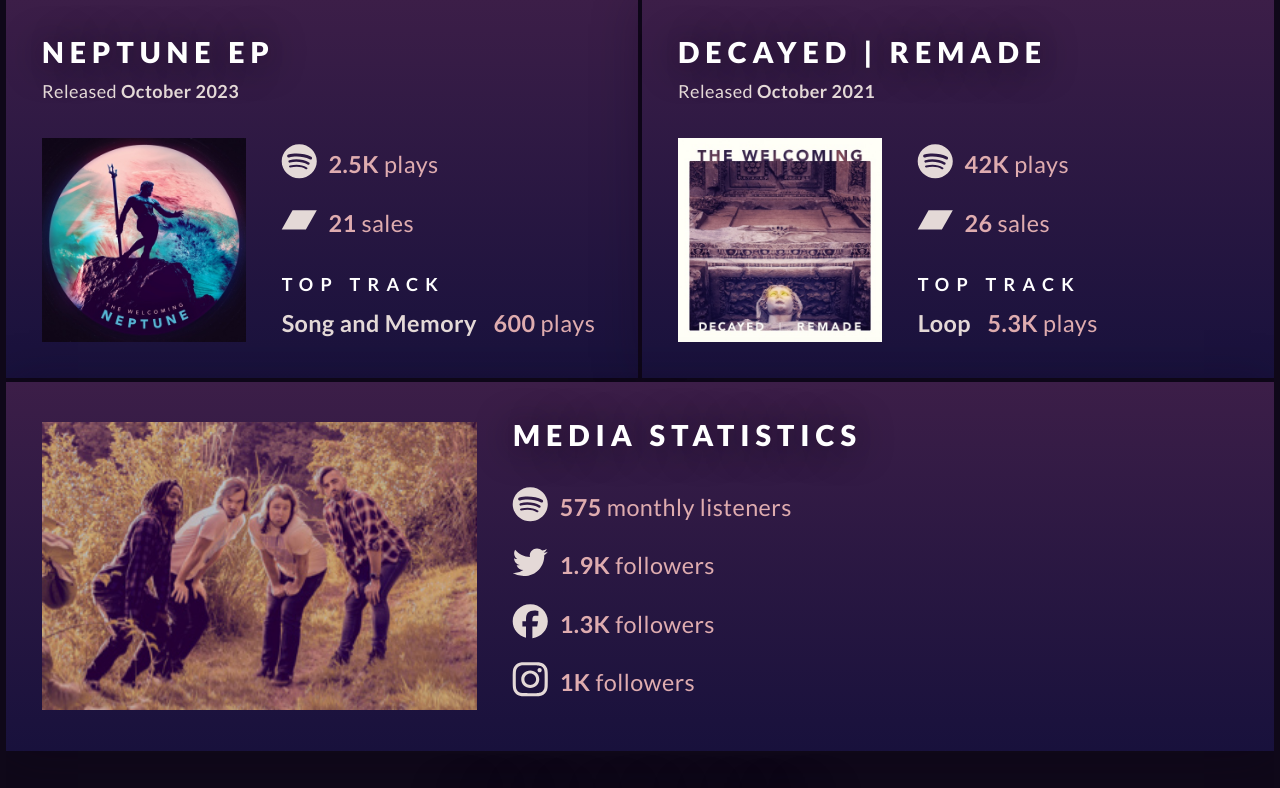
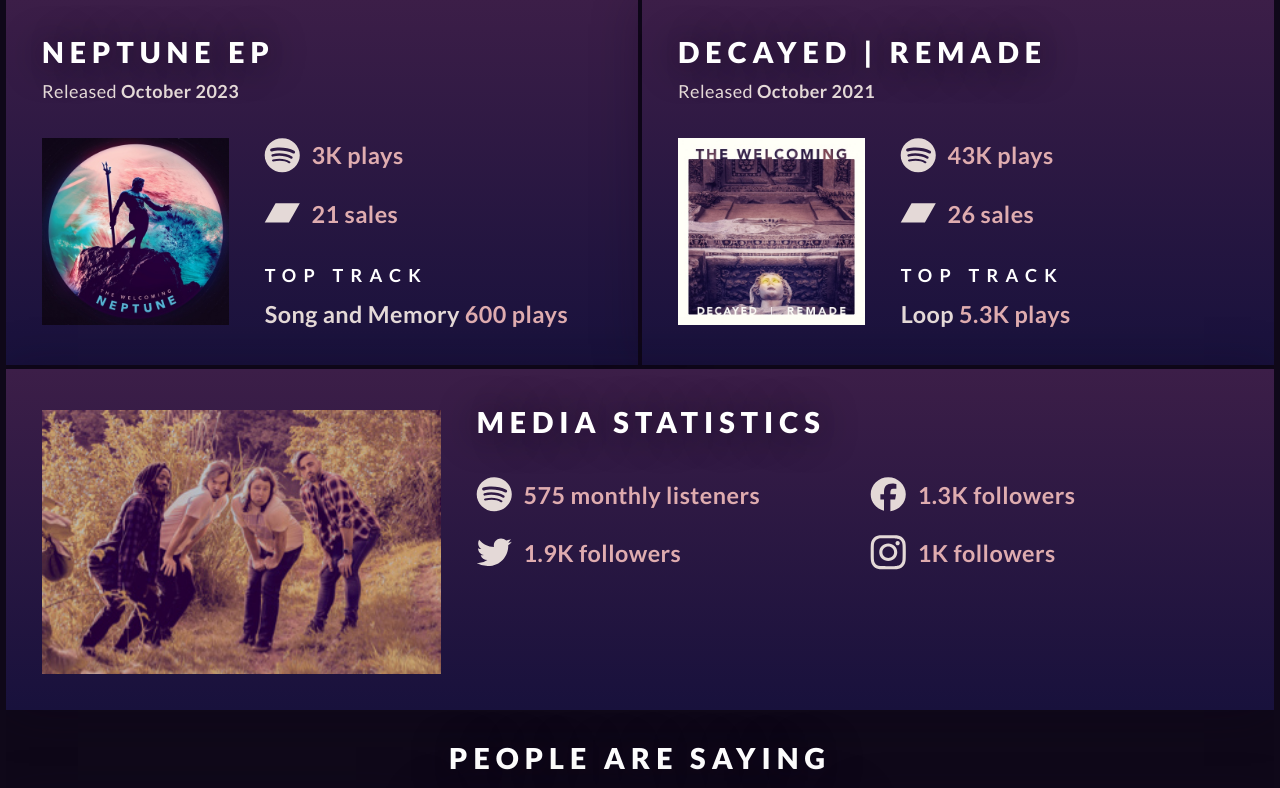
Before and after one commit to perpetualgrimace/v2.thewelcomingmusic.com, a Next.js app: page /epk in a window 1280 px wide. Shown: the part 760-1548 px from the top of the page. Built offline with nearby package versions, Linux system fonts and the light colour scheme.

Commit message:
finishes styling stat section

```diff
--- a/components/layout/components/Stat.jsx
+++ b/components/layout/components/Stat.jsx
@@ -17,8 +17,9 @@ export default function Stat(props) {
           {preValue} {HiddenColon()}
         </span>
       )}
-      <strong className="stat-value">{value} </strong>
-      <span className="stat-label"> {label}</span>
+      <strong className="stat-value">
+        {value} <span className="stat-label">{label}</span>
+      </strong>
       {clarificationText && (
         <span className="u-visually-hidden"> {clarificationText}</span>
       )}
--- a/components/layout/components/StatsSection.jsx
+++ b/components/layout/components/StatsSection.jsx
@@ -1,6 +1,4 @@
 import Stats from "/data/stats.json";
-
-import loadIcon from "/helpers/loadIcon";
 
 import Stat from "/components/layout/components/Stat";
 import StatTile from "/components/layout/components/StatTile";
--- a/components/layout/components/stat-tile.scss
+++ b/components/layout/components/stat-tile.scss
@@ -1,18 +1,53 @@
 .stat-tile {
   @include tile-gradient;
-  flex: 1 0 auto;
+  flex: 1 1 auto;
   display: block;
-  padding: $sp-xl;
+  padding: $sp-xl $sp-xl 0 $sp-xl;
   margin: 2px;
   box-shadow: 0 2px 47px 0 rgba($black, 0.31);
+
+  @media (max-width: 665px) {
+    .stat-list {
+      column-width: 17rem;
+      column-gap: $sp-lg;
+    }
+  }
+
+  &:last-of-type {
+    width: 100%;
+
+    .stat-list {
+      column-width: 17rem;
+      column-gap: $sp-lg;
+    }
+  }
+
+  &:not(:last-of-type) {
+    @media (min-width: 1000px) {
+      max-width: calc(50% - 4px);
+    }
+  }
+
+  & > *:last-child {
+    margin-bottom: $sp-xl;
+  }
 }
 
 .stat-tile-img {
-  width: 36.363636%;
-  float: left;
-  margin-right: $sp-xl;
+  margin-bottom: $sp-xl;
+  width: 100%;
+
+  @media (min-width: 666px) {
+    width: 33.333%;
+    float: left;
+    margin-right: $sp-xl;
+  }
 
   &:not(.stat-tile-album-img) {
     margin-top: $sp-xxs;
   }
 }
+
+.stat-tile-album-img + .stat-list {
+  margin-top: -$sp-xs;
+}
--- a/components/layout/components/stat.scss
+++ b/components/layout/components/stat.scss
@@ -3,7 +3,7 @@
 
   svg {
     display: inline-block;
-    top: -0.25em;
+    top: -0.2rem;
     margin-left: -0.5em;
     width: 2.5em;
     height: 2.5em;
@@ -18,5 +18,4 @@
 .stat-pre-value {
   font-weight: $bold-weight;
   color: $off-white;
-  margin-right: 0.5em;
 }
--- a/components/layout/components/stats-section.scss
+++ b/components/layout/components/stats-section.scss
@@ -5,4 +5,8 @@
   z-index: 1;
   margin-left: -2px;
   margin-right: -2px;
+
+  &:not(:last-child) {
+    margin-bottom: 2px;
+  }
 }
--- a/data/stats.json
+++ b/data/stats.json
@@ -1,7 +1,7 @@
 {
   "neptune": {
     "releaseDate": "October 2023",
-    "spotifyPlays": "2.5K",
+    "spotifyPlays": "3K",
     "bandcampSales": "21",
     "topTrack": {
       "title": "Song and Memory",
@@ -10,7 +10,7 @@
   },
   "decayedRemade": {
     "releaseDate": "October 2021",
-    "spotifyPlays": "42K",
+    "spotifyPlays": "43K",
     "bandcampSales": "26",
     "topTrack": {
       "title": "Loop",
```
